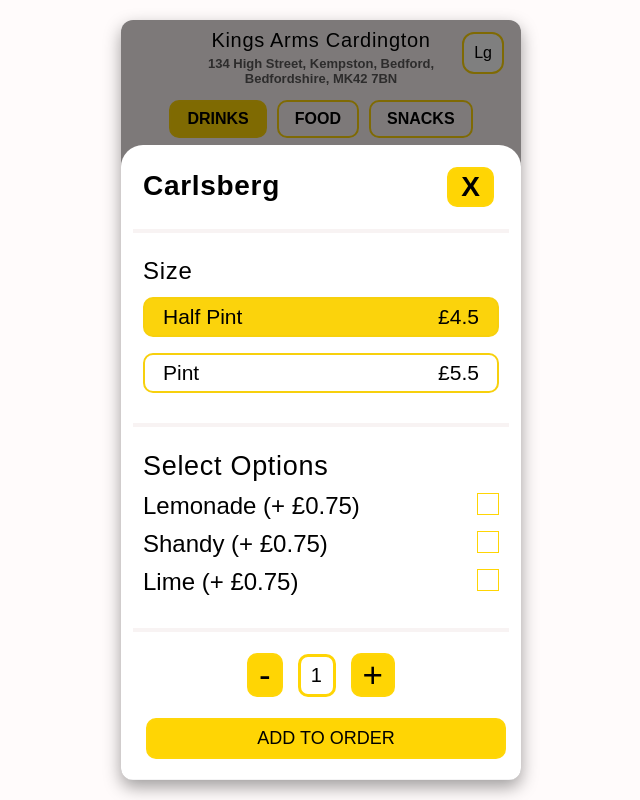
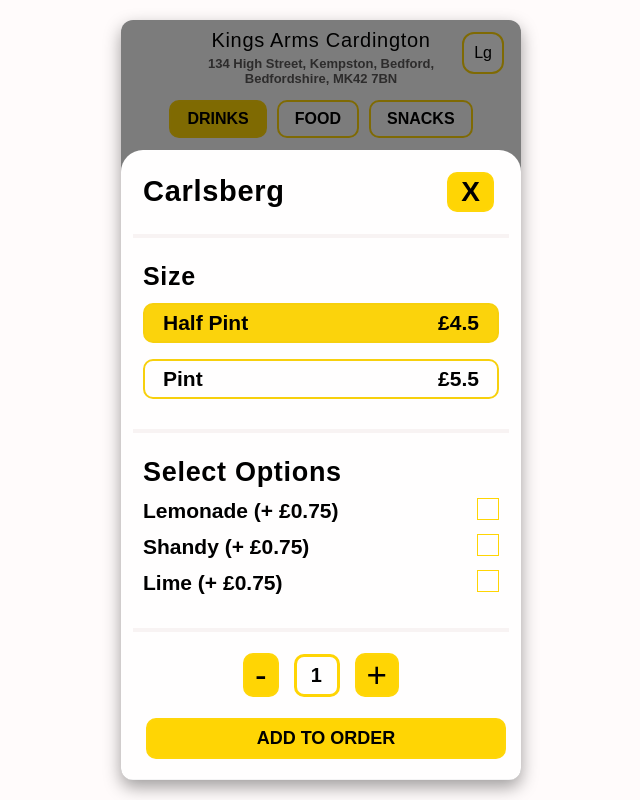
Before and after one commit to SouravSarkar-tech/Restuarent-App-Using-React-Redux, a React (Create React App) app in the folder reduxapp/: page / in a window 1280 px wide. Both pictures are taken after a click on the button 640 px from the left and 240 px from the top of the page. Shown: the whole page, without its empty margins (319-959 px from the left). Built offline with nearby package versions, Linux system fonts and the light colour scheme.

Commit message:
Done Some Styling

```diff
--- a/reduxapp/src/All-Components/List/List.css
+++ b/reduxapp/src/All-Components/List/List.css
@@ -17,8 +17,13 @@
     width: 80%;
 }
 
+.product-item:hover {
+    background-color: #f5e38a;
+}
+
 .product-description h1 {
-    font-size: 14px;
+    font-size: 16px;
+    font-weight: 400;
     letter-spacing: 0.7px;
 }
 
--- a/reduxapp/src/All-Components/ProductModal/ProductModal.css
+++ b/reduxapp/src/All-Components/ProductModal/ProductModal.css
@@ -11,7 +11,7 @@
 
 .all-sub {
     width: 100%;
-    background: white;
+    background: rgb(255, 254, 254);
     bottom: 0;
     position: absolute;
     border-radius: 22px 22px 0 0;
@@ -26,7 +26,7 @@
 }
 
 .all-sub-name h1 {
-    font-size: 28px;
+    font-size: 29px;
     font-weight: 700;
 }
 
@@ -44,7 +44,8 @@
 }
 
 .all-sub-variant h1 {
-    font-size: 24px;
+    font-size: 25px;
+    font-weight: 700;
 }
 
 .variant-container {
@@ -68,18 +69,19 @@
     margin: 8px 0;
 }
 
+.variant-container input:before {
+    content: "";
+    display: inline-block;
+    text-align: center;
+    width: 100%;
+}
+
 .variant-container input:checked {
     background: #fbd30c;
     width: 100%;
     height: 100%;
 }
 
-.variant-container input:before {
-    content: "";
-    display: inline-block;
-    text-align: center;
-    width: 100%;
-}
 
 .variant-name {
     position: absolute;
@@ -90,6 +92,7 @@
     cursor: pointer;
     text-transform: capitalize;
     font-size: 21px;
+    font-weight: 600;
 }
 
 .variant-price {
@@ -101,6 +104,7 @@
     text-transform: capitalize;
     transform: translate(0, -50%);
     font-size: 21px;
+    font-weight: 600;
 }
 
 .all-sub-options {
@@ -109,7 +113,7 @@
 
 .all-sub-options h1 {
     font-size: 27px;
-    font-weight: normal;
+    font-weight: 700;
 }
 
 .option-container {
@@ -120,9 +124,10 @@
 }
 
 .option-container label {
-    font-size: 24px;
+    font-size: 21px;
     text-transform: capitalize;
     cursor: pointer;
+    font-weight: 600;
 }
 
 .checkbox {
@@ -157,7 +162,6 @@
 }
 
 input:checked~.checkbox-tick {
-
     position: absolute;
     top: 50%;
     left: 50%;
@@ -181,9 +185,11 @@
 
 .all-sub-qty h1 {
     margin: 0 10px;
-    padding: 7px 10px;
+    padding: 7px 14px;
     border: 3px solid #FFD504;
     border-radius: 10px;
+    font-weight: 800;
+    font-size:20px;
 }
 
 
@@ -197,4 +203,5 @@
     text-transform: uppercase;
     font-family: "Gilroy", sans-serif;
     width: 100%;
+    font-weight: 600;
 }
--- a/reduxapp/src/All-Pages/Home/Home.css
+++ b/reduxapp/src/All-Pages/Home/Home.css
@@ -1,6 +1,6 @@
 .main {
     position: relative;
-    background: rgb(251, 244, 244);
+    background: rgb(250, 249, 249);
 }
 
 .main-topmost {
@@ -22,6 +22,7 @@
     margin-top: 2px;
     font-weight: 500;
     letter-spacing: 0.7px;
+    font-weight: 400;
 }
 
 p {
@@ -31,6 +32,7 @@
     font-family: "Gilroy-Light", sans-serif;
     margin-bottom: 7px;
     color: #5a5858;
+    line-height:  normal;
 }
 
 .main-topmost-maincategory {
@@ -69,8 +71,8 @@
 }
 
 .main-topmost-subcategory .btn-underline:hover {
-    background: rgb(235, 237, 209);
-    padding: 1px 4px;
+    background: rgb(244, 226, 70);
+    padding: 1px 5px;
     border-radius: 10px;
 }
 
@@ -84,8 +86,8 @@
 
 
 .main-bottom {
-    background: #FFD504;
-    height: 92px;
+    background: #f4cc03;
+    height: 94px;
     display: flex;
     flex-direction: column;
     justify-content: center;
@@ -95,7 +97,8 @@
 
 .main-bottom h1 {
     text-align: center;
-    font-size: 21px;
+    font-size: 25px;
+    font-weight: 600;
     padding: 2px 0;
 }
 
```
